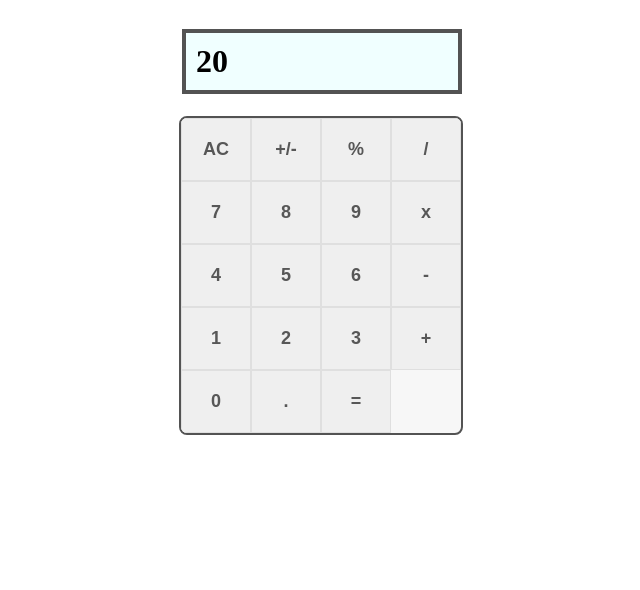
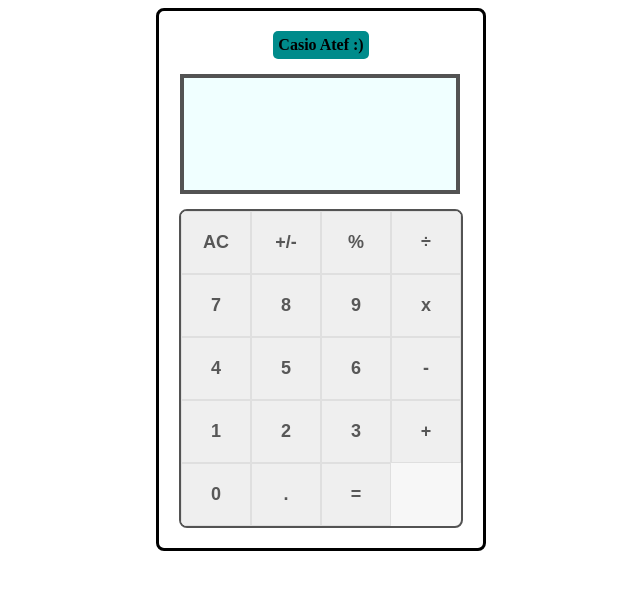
Before and after one commit to Mohamed-js/math-magicians, a React (Create React App) app: page / in a window 1280 px wide. Shown: the top 590 px of the page, without its empty margins (319-959 px from the left). Built offline with nearby package versions, Linux system fonts and the light colour scheme.

Commit message:
Make calc logic and interface designs

```diff
--- a/src/components/App.js
+++ b/src/components/App.js
@@ -1,23 +1,41 @@
 import React, { Component } from 'react';
 import Display from './Display';
 import ButtonPanel from './ButtonPanel';
-import operate from '../logic/operate';
 import calculate from '../logic/calculator';
 
 class App extends Component {
   constructor(props) {
     super(props);
     this.state = {
-      result: 20,
+      data: {
+        total: '',
+        next: '',
+        operation: '',
+      },
     };
-    this.calc = calculate.bind(this);
+    this.btnClick = this.btnClick.bind(this);
   }
 
+  btnClick = (btnName) => {
+    const oldData = this.state.data;
+    const newResult = calculate(oldData, btnName);
+    newResult
+      ? this.setState({ data: newResult })
+      : this.setState({
+          data: {
+            total: '',
+            next: '',
+            operation: '',
+          },
+        });
+  };
+
   render() {
+    const data = this.state.data;
     return (
       <div className="container">
-        <Display result={this.state.result.toString()} />
-        <ButtonPanel calc={this.calc} />
+        <Display result={data} />
+        <ButtonPanel btnClick={this.btnClick} />
       </div>
     );
   }
--- a/src/components/Button.js
+++ b/src/components/Button.js
@@ -2,11 +2,10 @@
 import PropTypes from 'prop-types';
 
 const Button = (props) => {
-  const { name, onClick } = props;
+  const { name, btnClick } = props;
   return (
-    <button type="button" onClick={onClick({ s: 'hay' }, name)}>
-      {' '}
-      {name}{' '}
+    <button onClick={() => btnClick(name)} type="button">
+      {name}
     </button>
   );
 };
--- a/src/components/ButtonPanel.js
+++ b/src/components/ButtonPanel.js
@@ -3,8 +3,9 @@
 import Button from './Button';
 
 const ButtonPanel = (props) => {
+  const { btnClick } = props;
   const renderButton = (name) => (
-    <Button name={name} onClick={() => props.calc} />
+    <Button name={name} btnClick={() => btnClick(name)} />
   );
 
   return (
@@ -13,7 +14,7 @@
         {renderButton('AC')}
         {renderButton('+/-')}
         {renderButton('%')}
-        {renderButton('/')}
+        {renderButton('÷')}
       </div>
       <div className="row">
         {renderButton('7')}
--- a/src/components/Display.js
+++ b/src/components/Display.js
@@ -2,8 +2,20 @@
 import PropTypes from 'prop-types';
 
 const Display = (props) => {
-  const { result } = props;
-  return <h1 className="display">{result}</h1>;
+  const data = props.result;
+  return (
+    <>
+      <p className="logo">Casio Atef :)</p>
+      <div className="display">
+        <p>
+          <span>{data.total}</span>
+          <span>{data.operation}</span>
+          <span>{data.next}</span>
+        </p>
+        <h1>{data.total}</h1>
+      </div>
+    </>
+  );
 };
 
 // Props types and defaults
--- a/src/logic/calculator.js
+++ b/src/logic/calculator.js
@@ -4,9 +4,10 @@
   let { total, next, operation } = data;
 
   if (btnName === 'AC') {
-    total = null;
-    next = null;
-    operation = null;
+    data.total = '';
+    data.next = '';
+    data.operation = '';
+    return data;
   }
 
   if (btnName === '%') {
@@ -44,13 +45,43 @@
     if (total && !next) {
       data.operation = btnName;
     }
-    if (total && naxt && operation) {
+    if (total && next && operation) {
       data.total = operate(total, next, operation);
       data.next = '';
       data.operation = btnName;
     }
     return data;
   }
+
+  if (btnName === '.') {
+    if (!total) {
+      data.total = '0.';
+    }
+    if (total && !operation) {
+      data.total += '.';
+    }
+    if (total && operation && next) {
+      data.next += '.';
+    }
+    if (total && operation && !next) {
+      data.next += '0.';
+    }
+
+    return data;
+  }
+
+  if (btnName === '=') {
+    if (total && !next) {
+      data.total = total;
+    }
+    if (total && next && operation) {
+      data.total = operate(total, next, operation);
+      data.next = '';
+      data.operation = '';
+    }
+
+    return data;
+  }
   return data;
 };
 
--- a/src/logic/operate.js
+++ b/src/logic/operate.js
@@ -22,8 +22,7 @@
     ans = one.div(Big('100'));
   }
 
-  ans = ans !== NaN ? ans.toPrecision() : 'NaN';
-
+  ans = ans.toPrecision();
   return ans;
 };
 
--- a/src/style.css
+++ b/src/style.css
@@ -1,11 +1,28 @@
 * {
   box-sizing: border-box;
+}
+
+h1 {
+  font-size: 24px;
+}
+
+.logo {
+  margin: 0;
+  font-weight: 800;
+  background: darkcyan;
+  padding: 5px;
+  border-radius: 5px;
 }
 
 .container {
   display: flex;
   flex-direction: column;
   align-items: center;
+  width: fit-content;
+  padding: 20px;
+  border: 3px solid;
+  border-radius: 8px;
+  margin: auto;
 }
 
 .row button {
@@ -29,7 +46,13 @@
 .display {
   background-color: azure;
   padding: 10px;
-  margin-left: 2px;
+  margin-left: -2px;
+  margin-bottom: 15px;
+  margin-top: 15px;
   width: 280px;
+  height: 120px;
   border: 4px solid rgb(83, 83, 83);
+  display: flex;
+  flex-direction: column;
+  justify-content: space-around;
 }
```
